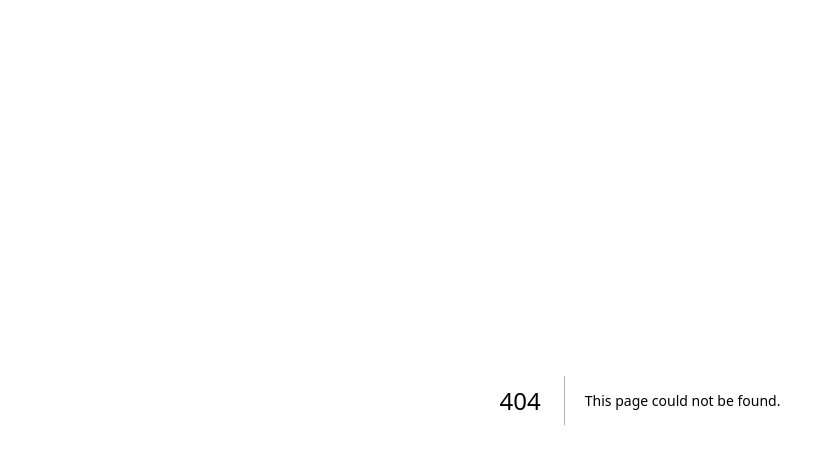
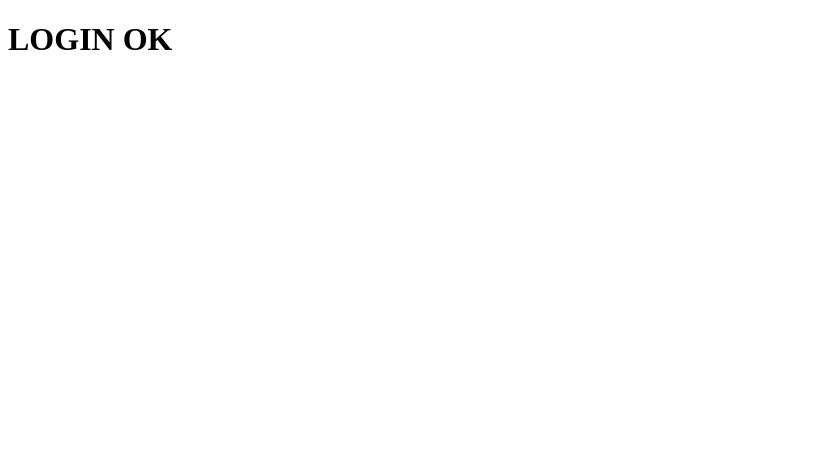
Before and after one commit to snk1053/real-m-login, a Next.js app: page /login in a window 1280 px wide. Before the commit this address had no page. Shown: the top 464 px of the page, without its empty margins (0-835 px from the left). Built offline with nearby package versions, Linux system fonts and the light colour scheme.

Commit message:
init real-m-login

```diff
--- /dev/null
+++ b/pages/login.tsx
@@ -0,0 +1,3 @@
+export default function Login() {
+  return <h1>LOGIN OK</h1>
+}
```
